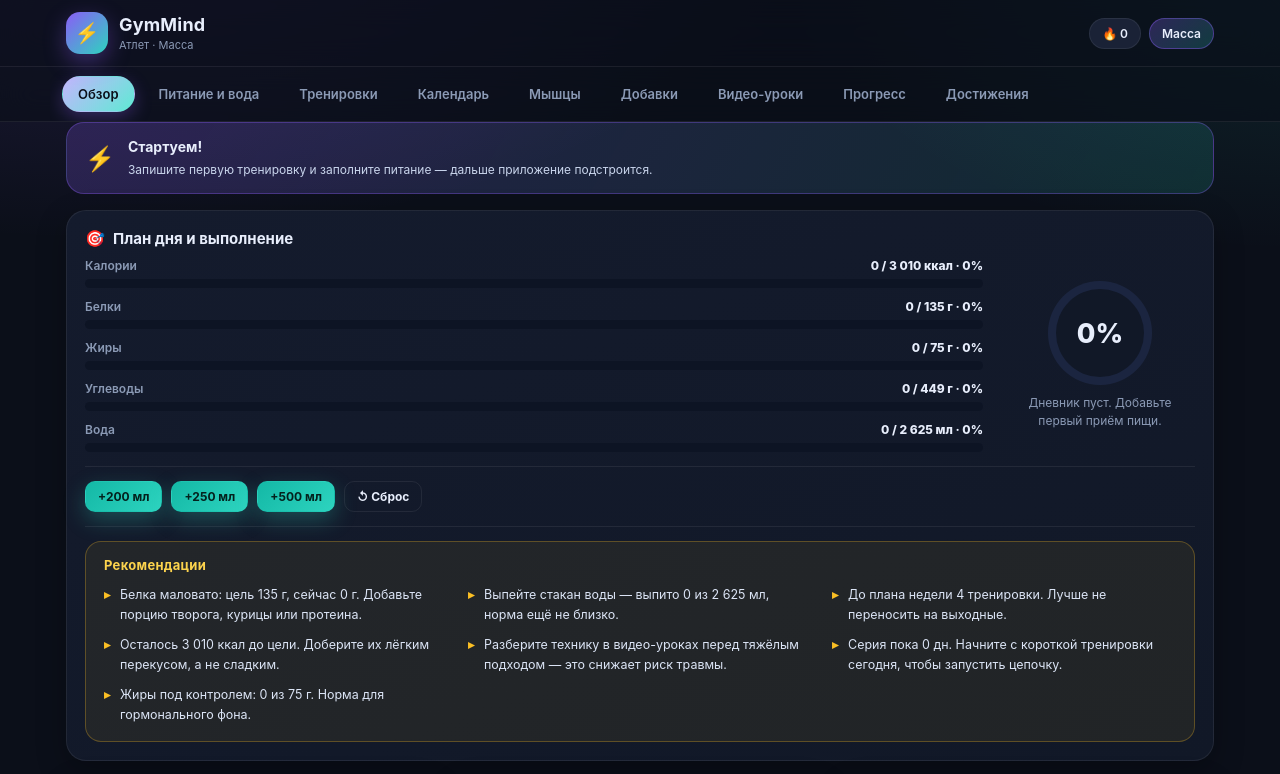
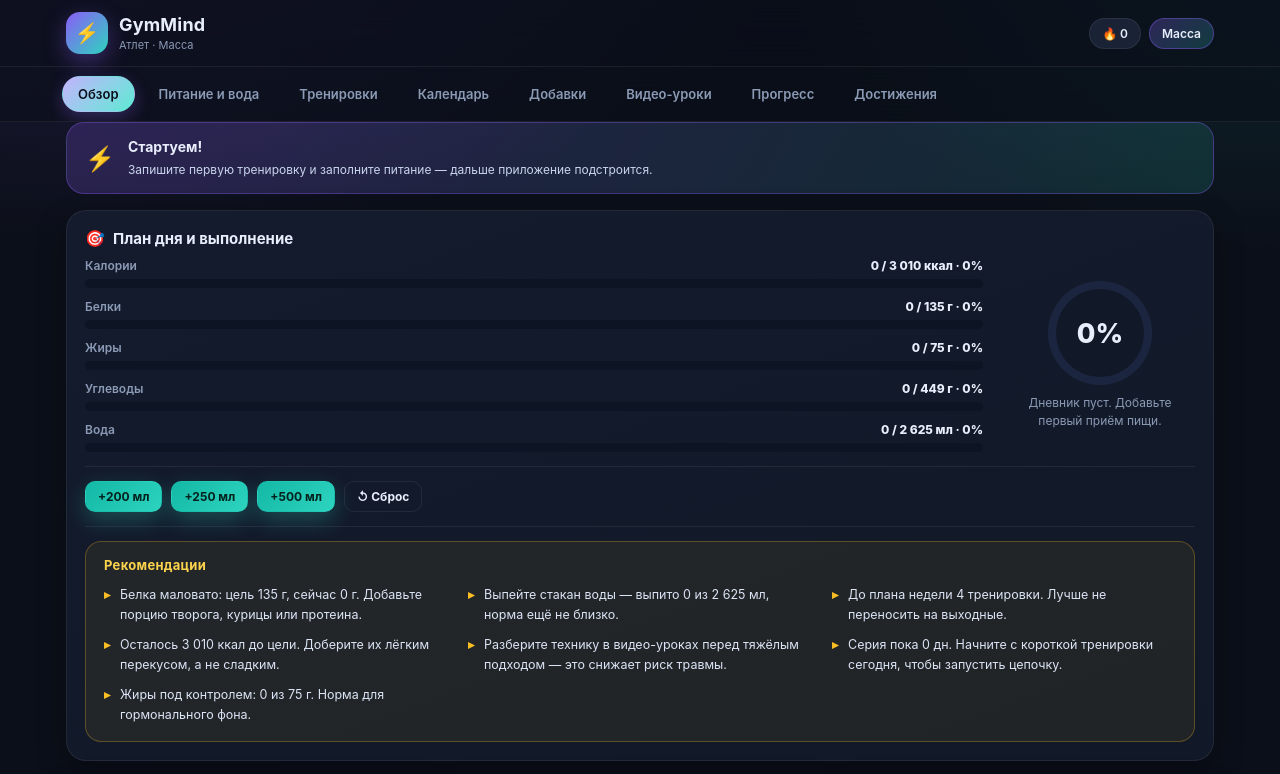
Before and after one commit to ihappyz0/123321, a website: page index.html in a window 1280 px wide. Shown: the top 774 px of the page. Drawn offline with Linux system fonts and the light colour scheme.

Commit message:
Update index.html

```diff
--- a/index.html
+++ b/index.html
@@ -334,7 +334,6 @@ body.nav-open .nav-overlay{opacity:1}
     <button class="tab" data-view="food">Питание и вода</button>
     <button class="tab" data-view="workout">Тренировки</button>
     <button class="tab" data-view="calendar">Календарь</button>
-    <button class="tab" data-view="muscles">Мышцы</button>
     <button class="tab" data-view="drinks">Добавки</button>
     <button class="tab" data-view="video">Видео-уроки</button>
     <button class="tab" data-view="progress">Прогресс</button>
```
